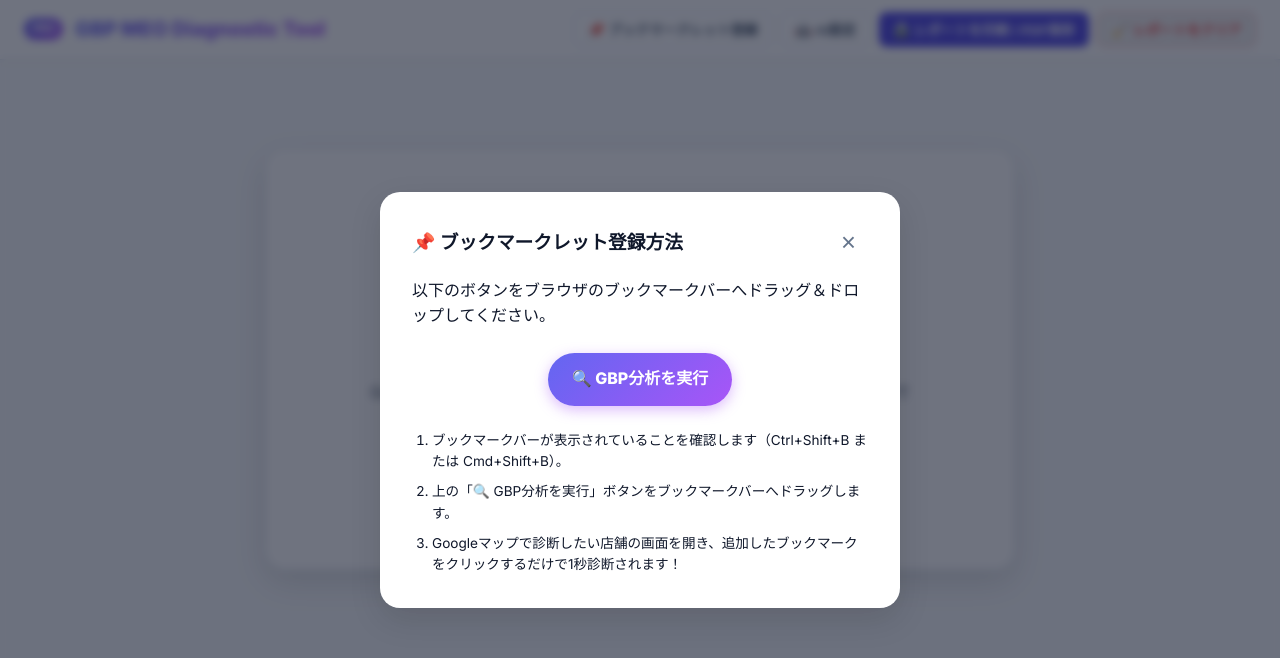
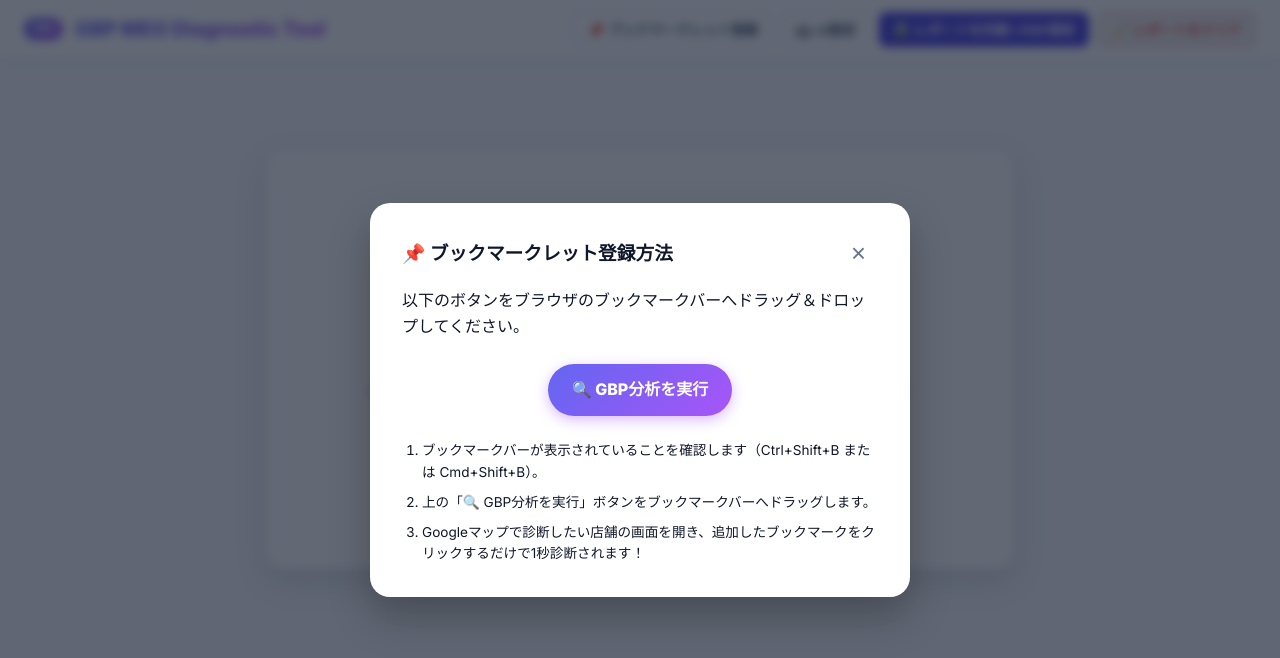
Before and after one commit to osada-lang/365-form, a website: page index.html in a window 1280 px wide. Both pictures are taken after a click on the button "📌 ブックマークレット登録". Drawn offline with Linux system fonts and the light colour scheme.

Commit message:
style: center modal dialogs perfectly in viewport

```diff
--- a/style.css
+++ b/style.css
@@ -644,14 +644,20 @@ body {
     position: fixed;
     top: 0;
     left: 0;
-    width: 100vw;
-    height: 100vh;
-    background: rgba(15, 23, 42, 0.6);
-    backdrop-filter: blur(4px);
+    right: 0;
+    bottom: 0;
+    width: 100%;
+    height: 100%;
+    background: rgba(15, 23, 42, 0.65);
+    backdrop-filter: blur(5px);
     display: flex;
     justify-content: center;
     align-items: center;
-    z-index: 1000;
+    z-index: 9999;
+}
+
+.modal-overlay.hidden, .loading-overlay.hidden {
+    display: none !important;
 }
 
 .modal-content, .loading-card {
@@ -659,8 +665,12 @@ body {
     border-radius: var(--radius-lg);
     padding: 2rem;
     width: 90%;
-    max-width: 520px;
-    box-shadow: var(--shadow-lg);
+    max-width: 540px;
+    box-shadow: 0 20px 40px rgba(0, 0, 0, 0.25);
+    margin: auto;
+    position: relative;
+    max-height: 90vh;
+    overflow-y: auto;
 }
 
 .modal-header {
```
